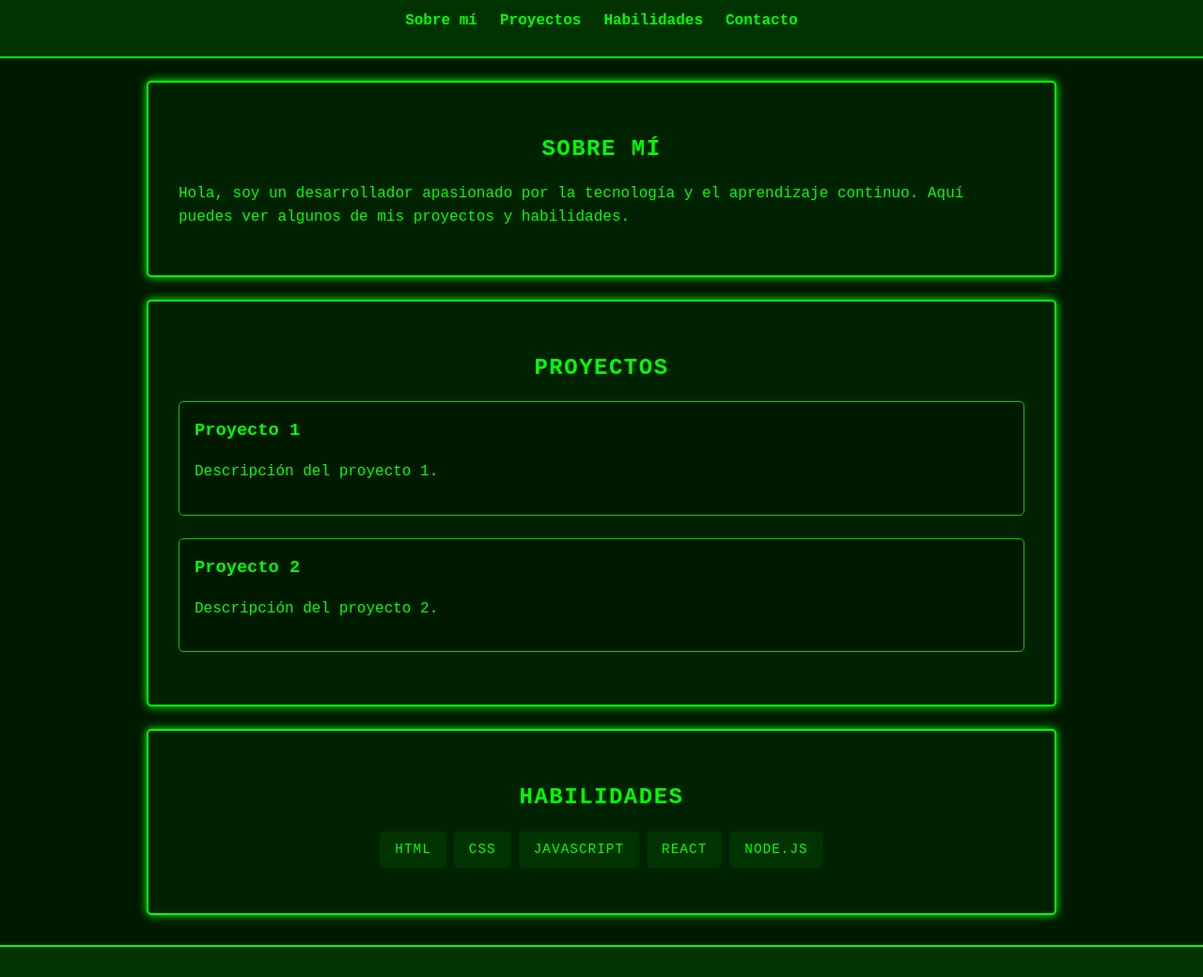
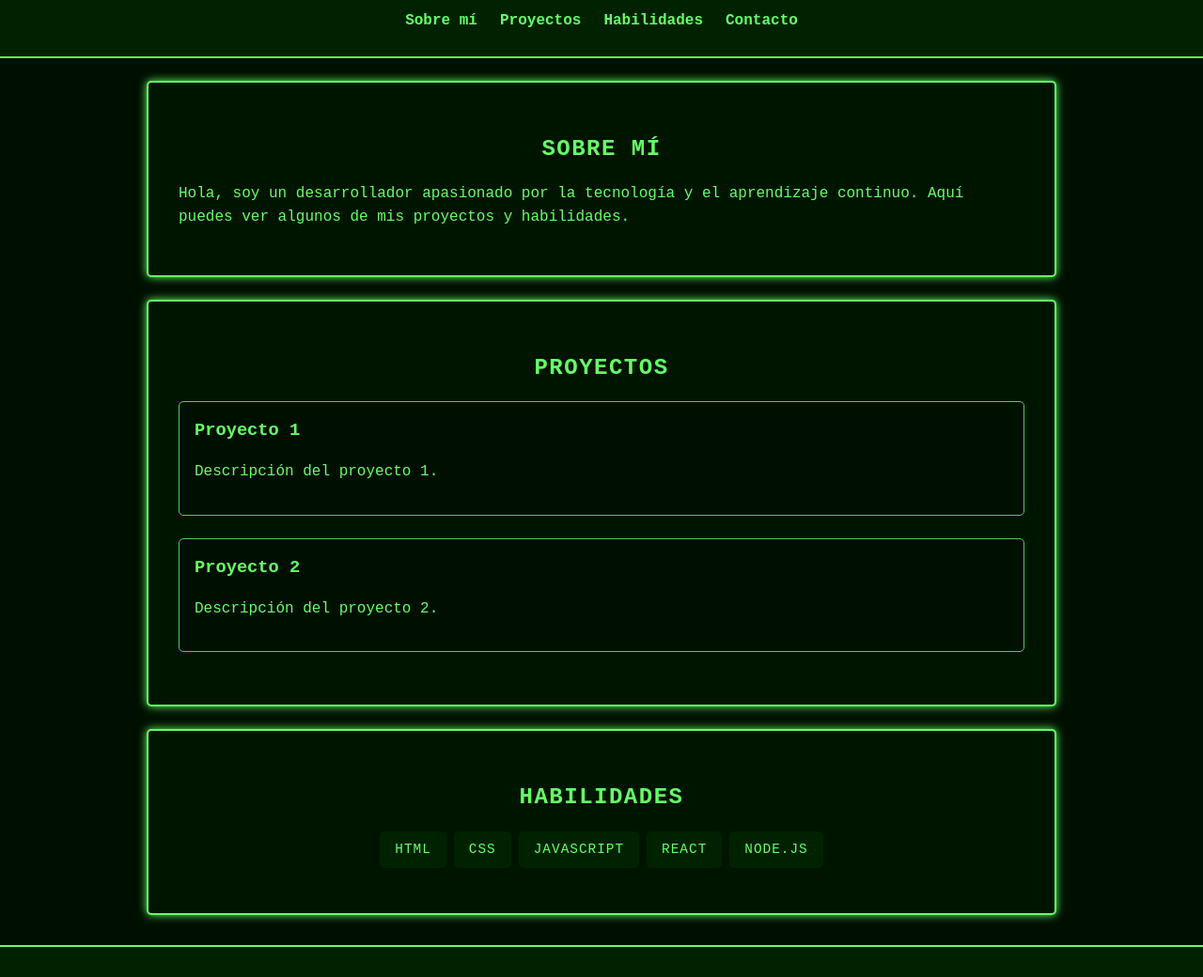
Before and after one commit to A01750658/A01750658.github.io, a website: page index.html in a window 1280 px wide. Shown: the part 94-1134 px from the top of the page at 94% size. Drawn offline with Linux system fonts and the light colour scheme.

Commit message:
colores menos chingamelavista

```diff
--- a/style.css
+++ b/style.css
@@ -4,17 +4,17 @@ body {
     line-height: 1.6;
     margin: 0;
     padding: 0;
-    color: #00ff00; /* Texto verde brillante */
-    background-color: #001a00; /* Fondo verde oscuro */
+    color: #66ff66; /* Verde más suave */
+    background-color: #001000; /* Fondo más oscuro */
 }
 
 /* Header */
 header {
-    background: #003300; /* Verde oscuro */
-    color: #00ff00; /* Verde brillante */
+    background: #002200; /* Verde oscuro */
+    color: #66ff66; /* Verde más suave */
     padding: 1.5rem 0;
     text-align: center;
-    border-bottom: 2px solid #00ff00;
+    border-bottom: 2px solid #66ff66;
 }
 
 header h1 {
@@ -34,14 +34,14 @@ header nav ul {
 }
 
 header nav ul li a {
-    color: #00ff00;
+    color: #66ff66;
     text-decoration: none;
     font-weight: bold;
     transition: color 0.3s, transform 0.3s;
 }
 
 header nav ul li a:hover {
-    color: #00cc00; /* Verde más oscuro */
+    color: #55cc55; /* Verde más oscuro */
     transform: scale(1.1);
 }
 
@@ -50,14 +50,14 @@ section {
     padding: 2rem;
     margin: 1.5rem auto;
     max-width: 900px;
-    background: #002200; /* Fondo verde oscuro */
-    border: 2px solid #00ff00; /* Borde verde brillante */
+    background: #001500; /* Fondo más oscuro */
+    border: 2px solid #66ff66; /* Borde verde más suave */
     border-radius: 5px;
-    box-shadow: 0 0 10px #00ff00; /* Brillo verde */
+    box-shadow: 0 0 10px #66ff66; /* Brillo verde más suave */
 }
 
 section h2 {
-    color: #00ff00;
+    color: #66ff66;
     margin-bottom: 1rem;
     text-align: center;
     text-transform: uppercase;
@@ -68,20 +68,20 @@ section h2 {
 .project {
     margin-bottom: 1.5rem;
     padding: 1rem;
-    border: 1px solid #00cc00; /* Verde oscuro */
+    border: 1px solid #55cc55; /* Verde oscuro */
     border-radius: 5px;
-    background: #001a00; /* Fondo más oscuro */
+    background: #001000; /* Fondo más oscuro */
     transition: transform 0.3s, box-shadow 0.3s;
 }
 
 .project:hover {
     transform: translateY(-5px);
-    box-shadow: 0 0 15px #00ff00; /* Brillo verde al pasar el mouse */
+    box-shadow: 0 0 15px #66ff66; /* Brillo verde más suave */
 }
 
 .project h3 {
     margin: 0 0 0.5rem;
-    color: #00ff00;
+    color: #66ff66;
 }
 
 /* Skills */
@@ -95,8 +95,8 @@ section h2 {
 }
 
 #skills ul li {
-    background: #003300; /* Verde oscuro */
-    color: #00ff00; /* Verde brillante */
+    background: #002200; /* Verde oscuro */
+    color: #66ff66; /* Verde más suave */
     padding: 0.5rem 1rem;
     border-radius: 5px;
     font-size: 0.9rem;
@@ -106,7 +106,7 @@ section h2 {
 }
 
 #skills ul li:hover {
-    background: #004d00; /* Verde más claro */
+    background: #003300; /* Verde más claro */
     transform: scale(1.1);
 }
 
@@ -114,10 +114,10 @@ section h2 {
 footer {
     text-align: center;
     padding: 1rem;
-    background: #003300;
-    color: #00ff00;
+    background: #002200;
+    color: #66ff66;
     margin-top: 2rem;
     font-size: 0.9rem;
     letter-spacing: 1px;
-    border-top: 2px solid #00ff00;
+    border-top: 2px solid #66ff66;
 }
```
